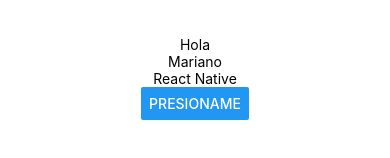
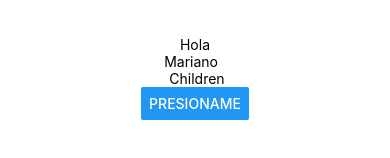
Before and after one commit to MarianoOrduna/PM192, a React Native app in the folder my-blank/: screen / in a window 390 px wide. Shown: the part 344-502 px from the top of the page. Built offline with nearby package versions, Linux system fonts and the light colour scheme.

Commit message:
Propiedad children

```diff
--- a/my-blank/App.js
+++ b/my-blank/App.js
@@ -3,17 +3,17 @@ import { StatusBar } from 'expo-status-bar';
 import { StyleSheet, Text, View,Button } from 'react-native';
 
 const Texto=(props)=>{
-  const{contenido}=props
-  return(<Text>{contenido}</Text>)
+  const{children}=props
+  return(<Text>{children}</Text>)
 }
 
 /* Zona 2 Main */
 export default function App() {
   return (
     <View style={styles.container}>
-      <Texto contenido = "Hola"> </Texto>
-      <Texto contenido = "Mariano"> </Texto>
-      <Texto contenido = "React Native"> </Texto>
+      <Texto > Hola </Texto>
+      <Texto >Mariano  </Texto>
+      <Texto > Children</Texto>
       <Button title="Presioname"> </Button>
       <StatusBar style="auto" />
     </View>
```
